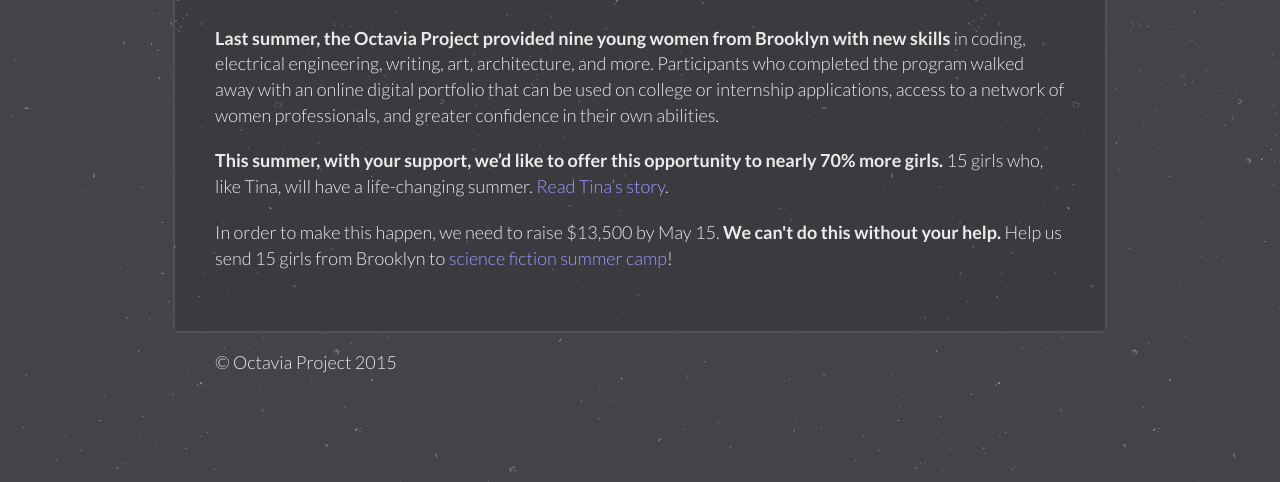
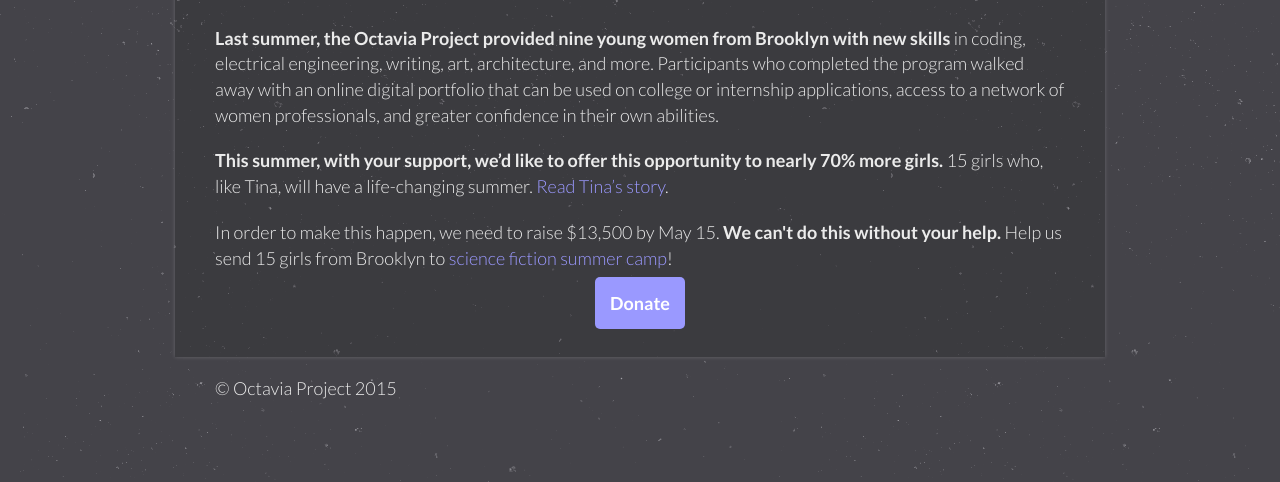
Before and after one commit to OctaviaProject/octaviaproject.github.io, a Jekyll site: the page built from donate.html, in a window 1280 px wide. Shown: the part 596-1078 px from the top of the page. Built offline with Jekyll 4.4.1, drawn with Linux system fonts in a browser that asks for light colours.

Commit message:
Add donate link button

```diff
--- a/donate.html
+++ b/donate.html
@@ -20,6 +20,8 @@
     from Brooklyn to <a href="https://www.generosity.com/education-fundraising/octavia-project-2016">science fiction summer camp</a>!</p>
 
 
+    <div class="center">
+      <a href="https://www.generosity.com/education-fundraising/octavia-project-2016" class="donate-button">Donate</a></div>
     </div>
 
 {% include footer.html %}
```
